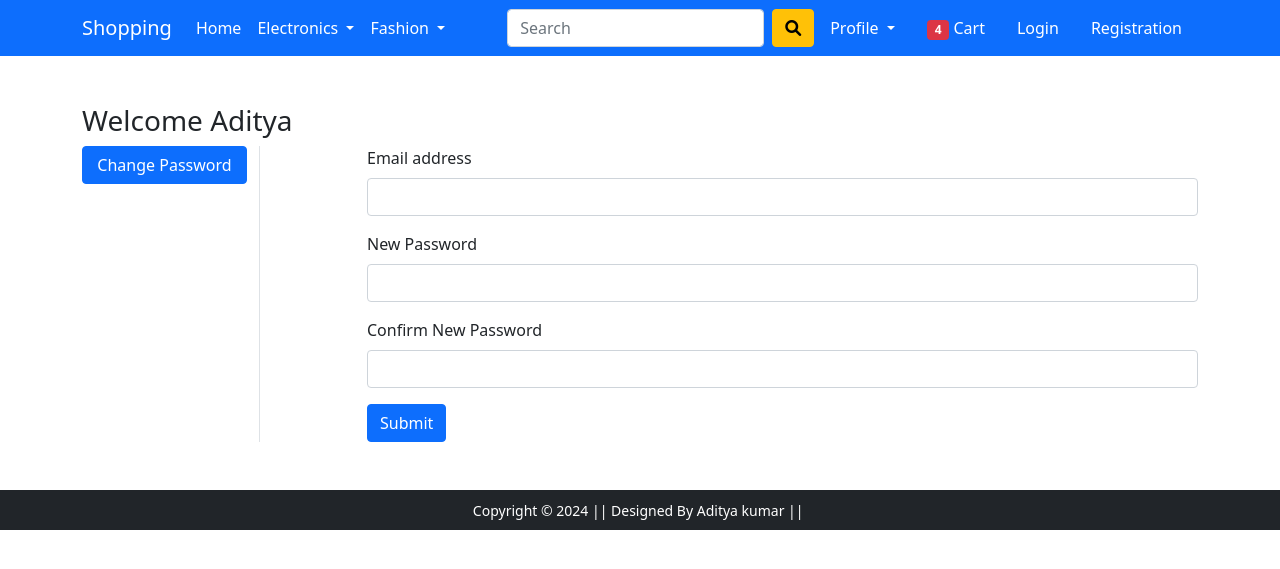
After one commit to adityakrsahu/ecommerce_project, a Django app: page /changepassword/ in a window 1280 px wide. The commit adds this page. Shown: the top 569 px of the page. Run offline with Django 5.2, Linux system fonts and the light colour scheme; some libraries are stand-ins or nearby versions.

Commit message:
changepassword add

```diff
--- a/shopping/app/templates/app/base.html
+++ b/shopping/app/templates/app/base.html
@@ -66,7 +66,7 @@
               <ul class="dropdown-menu" aria-labelledby="profileDropdown">
                 <li><a class="dropdown-item" href="{% url 'profile' %}">Profile</a></li>
                 <li><a class="dropdown-item" href="{% url 'orders' %}">Orders</a></li>
-                <li><a class="dropdown-item" href="">Change Password</a></li>
+                <li><a class="dropdown-item" href="{% url 'changepassword' %}">Change Password</a></li>
                 <li><a class="dropdown-item" href="#">Logout</a></li>
               </ul>
             </li>
--- /dev/null
+++ b/shopping/app/templates/app/changepassword.html
@@ -0,0 +1,32 @@
+{% extends 'app/base.html' %}
+{% load static %}
+{% block title %}Buy Now{% endblock title %}
+{% block main-content %}
+<div class="container my-5">
+ <div class="row">
+ <h3>Welcome Aditya</h3>
+  <div class="col-sm-2 border-end">
+   <ul class="list-unstyled">
+    <li class="d-grid"><a href="{% url 'profile' %}" class="btn btn-primary">Change Password</a></li>
+   </ul>
+  </div>
+  <div class="col-sm-9 offset-sm-1">
+   <form>
+     <div class="mb-3">
+       <label for="exampleInputEmail1" class="form-label">Email address</label>
+       <input type="email" class="form-control" id="exampleInputEmail1" aria-describedby="emailHelp">
+     </div>
+     <div class="mb-3">
+       <label for="exampleInputPassword1" class="form-label">New Password</label>
+       <input type="password" class="form-control" id="exampleInputPassword1">
+     </div>
+     <div class="mb-3">
+       <label for="exampleInputPassword1" class="form-label">Confirm New Password</label>
+       <input type="password" class="form-control" id="exampleInputPassword1">
+     </div>
+     <button type="submit" class="btn btn-primary">Submit</button>
+   </form>
+  </div>
+ </div>
+</div>
+{% endblock main-content %}
```
